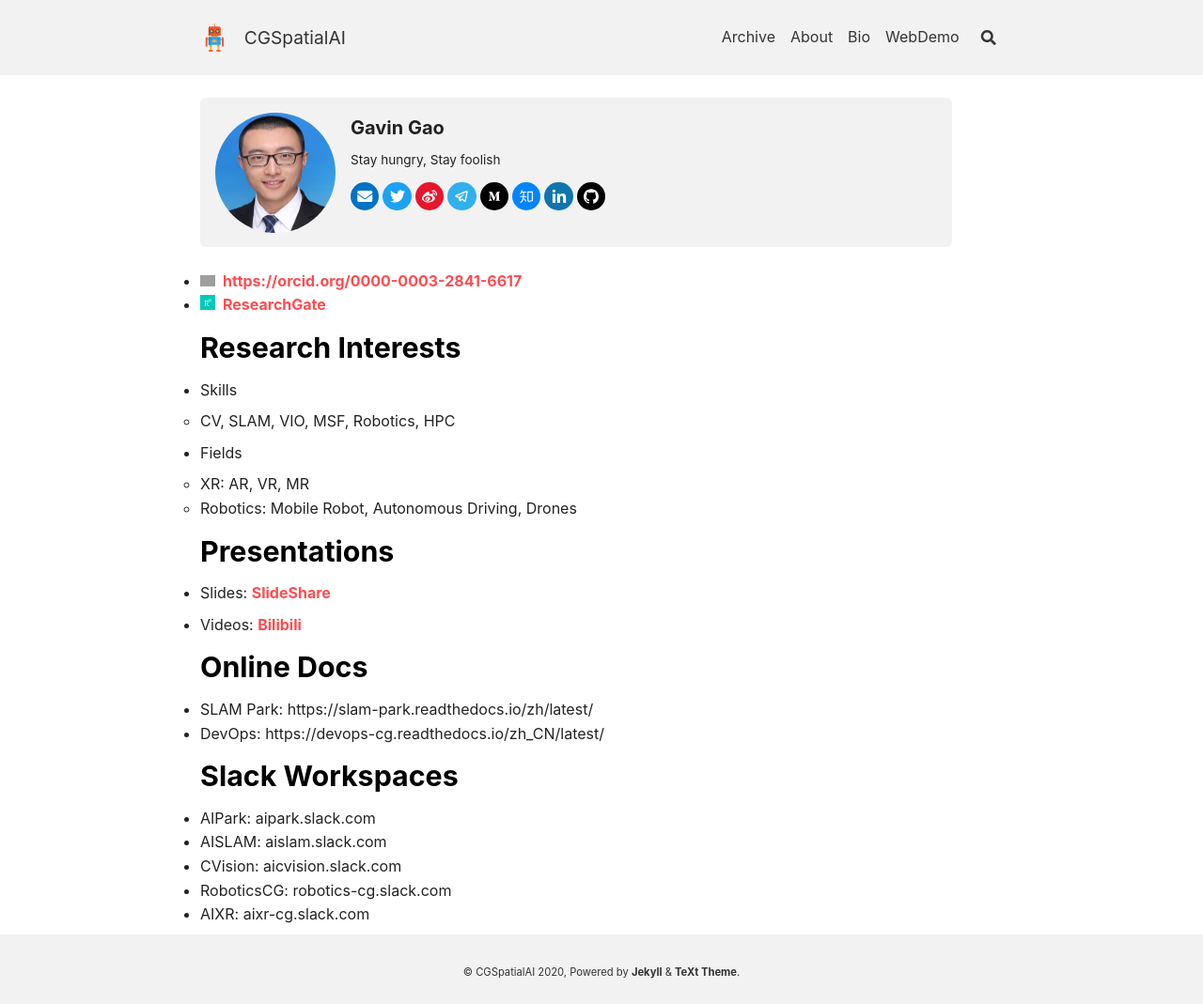
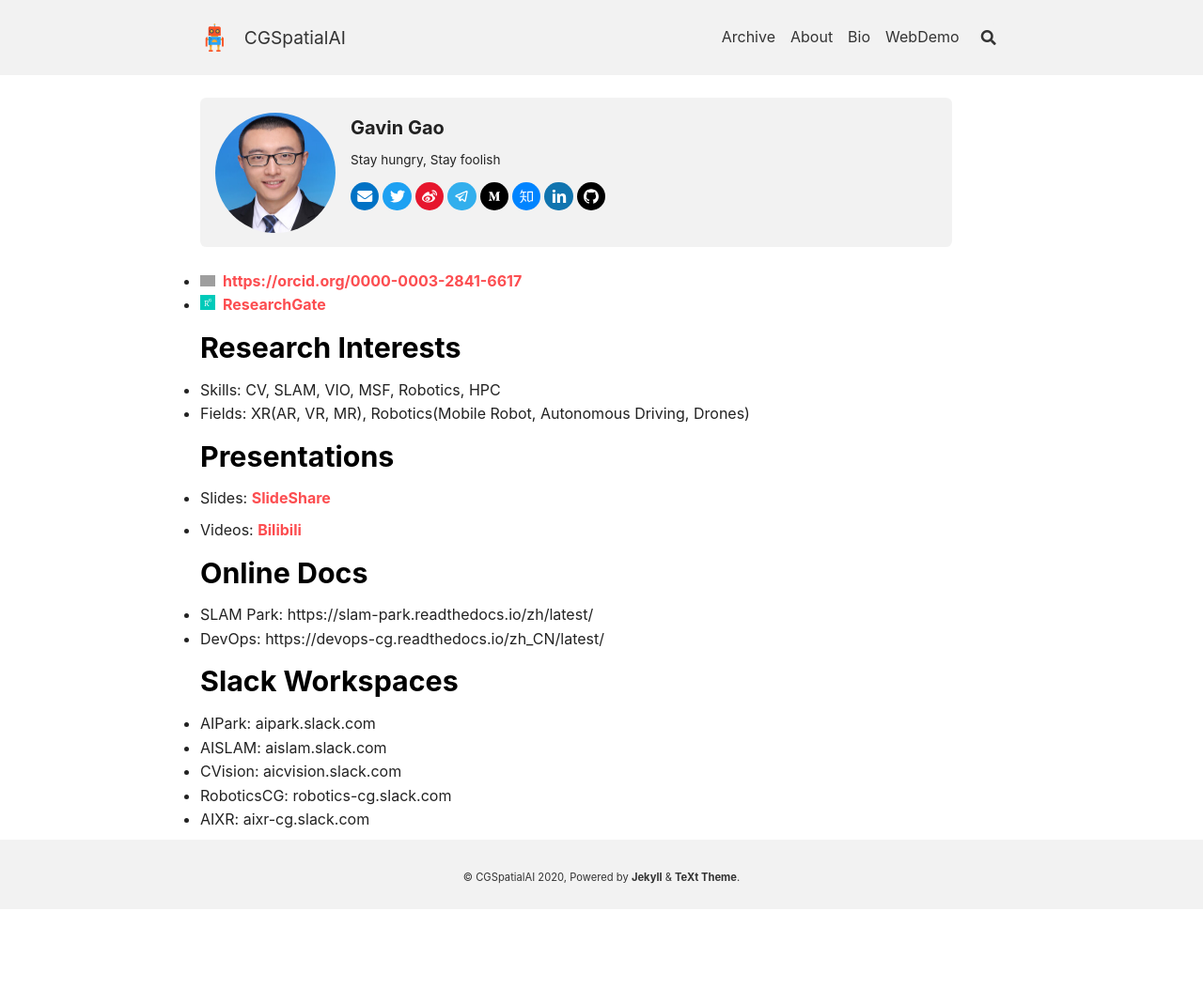
Before and after one commit to cggos/spatial-ai, a Jekyll site: the page built from bio.md, in a window 1280 px wide. Shown: the whole page at 94% size. Built offline with Jekyll 4.4.1, drawn with Linux system fonts in a browser that asks for light colours; nearby versions of some CDN libraries; after the commit the page ends 968 px from its top, so only the background shows below that; some of the changed lines change nothing that is shown; grey boxes are pictures that could not be loaded.

Commit message:
docs: update bio.md

```diff
--- a/bio.md
+++ b/bio.md
@@ -32,11 +32,8 @@ key: page-bio
 
 ## Research Interests
 
-* Skills
-  - CV, SLAM, VIO, MSF, Robotics, HPC
-* Fields
-  - XR: AR, VR, MR
-  - Robotics: Mobile Robot, Autonomous Driving, Drones
+* Skills: CV, SLAM, VIO, MSF, Robotics, HPC
+* Fields: XR(AR, VR, MR), Robotics(Mobile Robot, Autonomous Driving, Drones)
 
 ## Presentations
 
```
